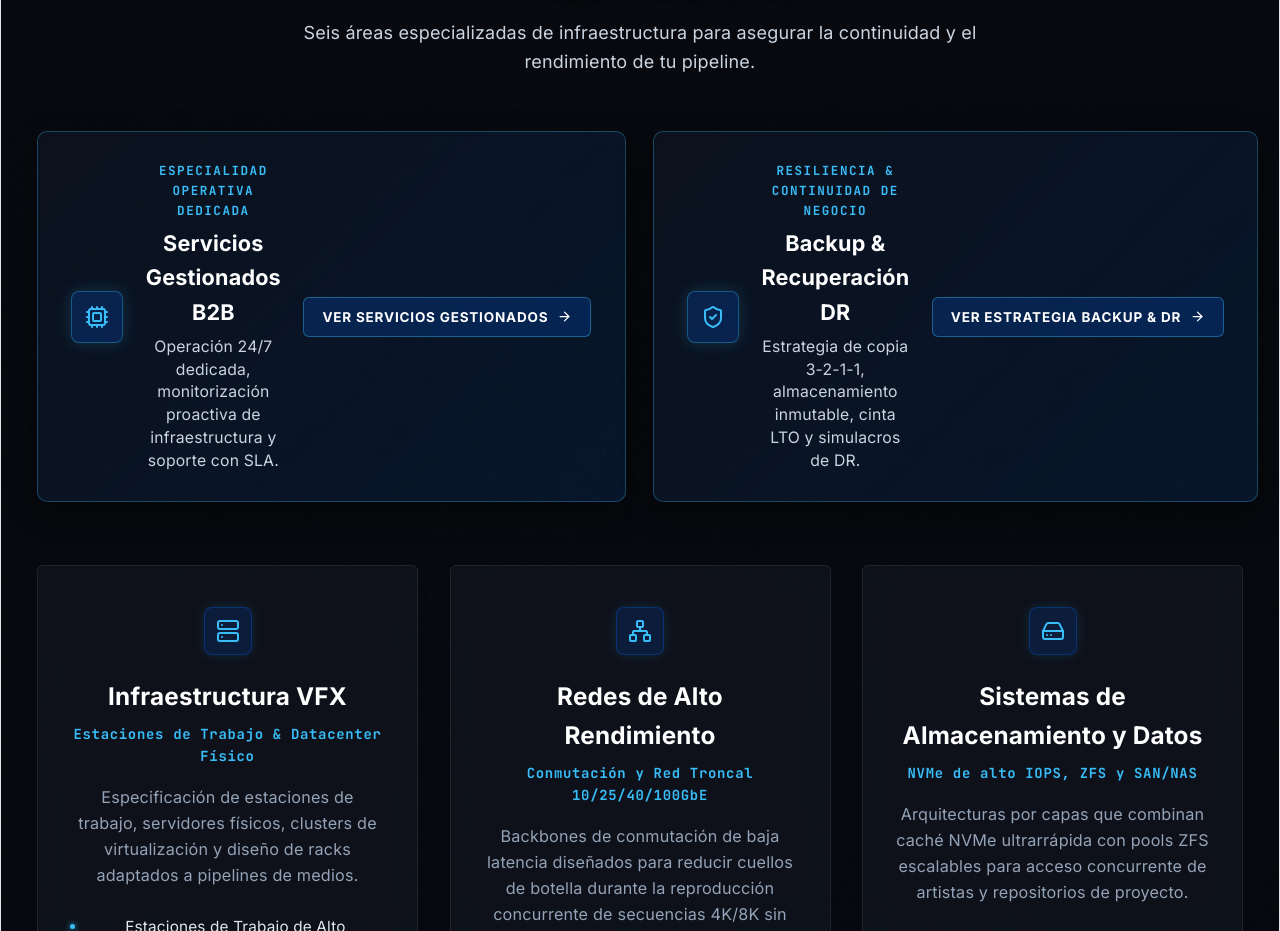
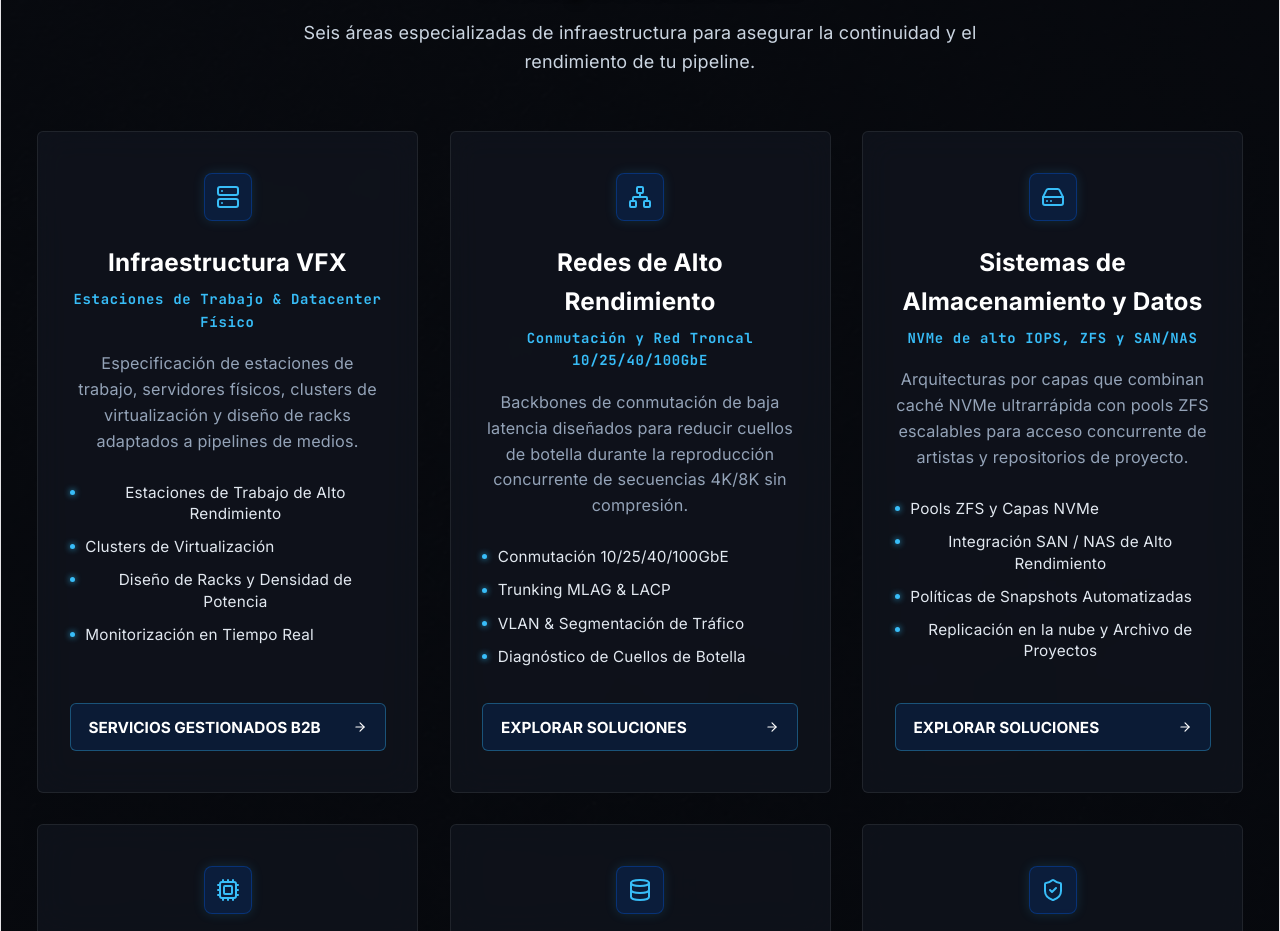
Before and after one commit to opuusmagna/Frame_ops_vfx, a React (Vite) app: page / in a window 1280 px wide. Shown: the part 3180-4111 px from the top of the page. Built offline with nearby package versions, Linux system fonts and the light colour scheme.

Commit message:
refactor(v2): remove duplicate hero banners from ServicesSection to restore clean 3x2 grid

```diff
--- a/src/components/ServicesSection.tsx
+++ b/src/components/ServicesSection.tsx
@@ -79,45 +79,6 @@ export const ServicesSection: React.FC = () => {
           <p className="section-subtitle">{s.subtitle}</p>
         </div>
 
-        {/* Dedicated B2B Specialties Hero Banner */}
-        <div className="services-specialties-banner">
-          <div
-            className="specialty-banner-card"
-            onClick={() => navigatePath(lang === 'en' ? '/en/managed-services/' : '/es/servicios-gestionados/')}
-          >
-            <div className="specialty-icon-wrap">
-              <Cpu size={24} />
-            </div>
-            <div className="specialty-text-content">
-              <span className="specialty-kicker">{lang === 'en' ? 'DEDICATED OPERATIONAL SPECIALTY' : 'ESPECIALIDAD OPERATIVA DEDICADA'}</span>
-              <h4 className="specialty-title">{lang === 'en' ? 'B2B Managed Services' : 'Servicios Gestionados B2B'}</h4>
-              <p className="specialty-desc">{lang === 'en' ? '24/7 dedicated operations, proactive infrastructure monitoring & SLA-backed support.' : 'Operación 24/7 dedicada, monitorización proactiva de infraestructura y soporte con SLA.'}</p>
-            </div>
-            <button type="button" className="specialty-cta-btn">
-              <span>{lang === 'en' ? 'EXPLORE MANAGED SERVICES' : 'VER SERVICIOS GESTIONADOS'}</span>
-              <ArrowRight size={15} />
-            </button>
-          </div>
-
-          <div
-            className="specialty-banner-card"
-            onClick={() => navigatePath(lang === 'en' ? '/en/backup-disaster-recovery/' : '/es/backup-disaster-recovery/')}
-          >
-            <div className="specialty-icon-wrap">
-              <ShieldCheck size={24} />
-            </div>
-            <div className="specialty-text-content">
-              <span className="specialty-kicker">{lang === 'en' ? 'RESILIENCE & BUSINESS CONTINUITY' : 'RESILIENCIA & CONTINUIDAD DE NEGOCIO'}</span>
-              <h4 className="specialty-title">{lang === 'en' ? 'Backup & Disaster Recovery' : 'Backup & Recuperación DR'}</h4>
-              <p className="specialty-desc">{lang === 'en' ? '3-2-1-1 backup strategy, immutable storage, LTO tape isolation & recovery drills.' : 'Estrategia de copia 3-2-1-1, almacenamiento inmutable, cinta LTO y simulacros de DR.'}</p>
-            </div>
-            <button type="button" className="specialty-cta-btn">
-              <span>{lang === 'en' ? 'EXPLORE BACKUP & DR' : 'VER ESTRATEGIA BACKUP & DR'}</span>
-              <ArrowRight size={15} />
-            </button>
-          </div>
-        </div>
-
         {/* 6 Engineering Core Cards */}
         <div className="services-grid">
           {pillars.map((pillar) => {
```
